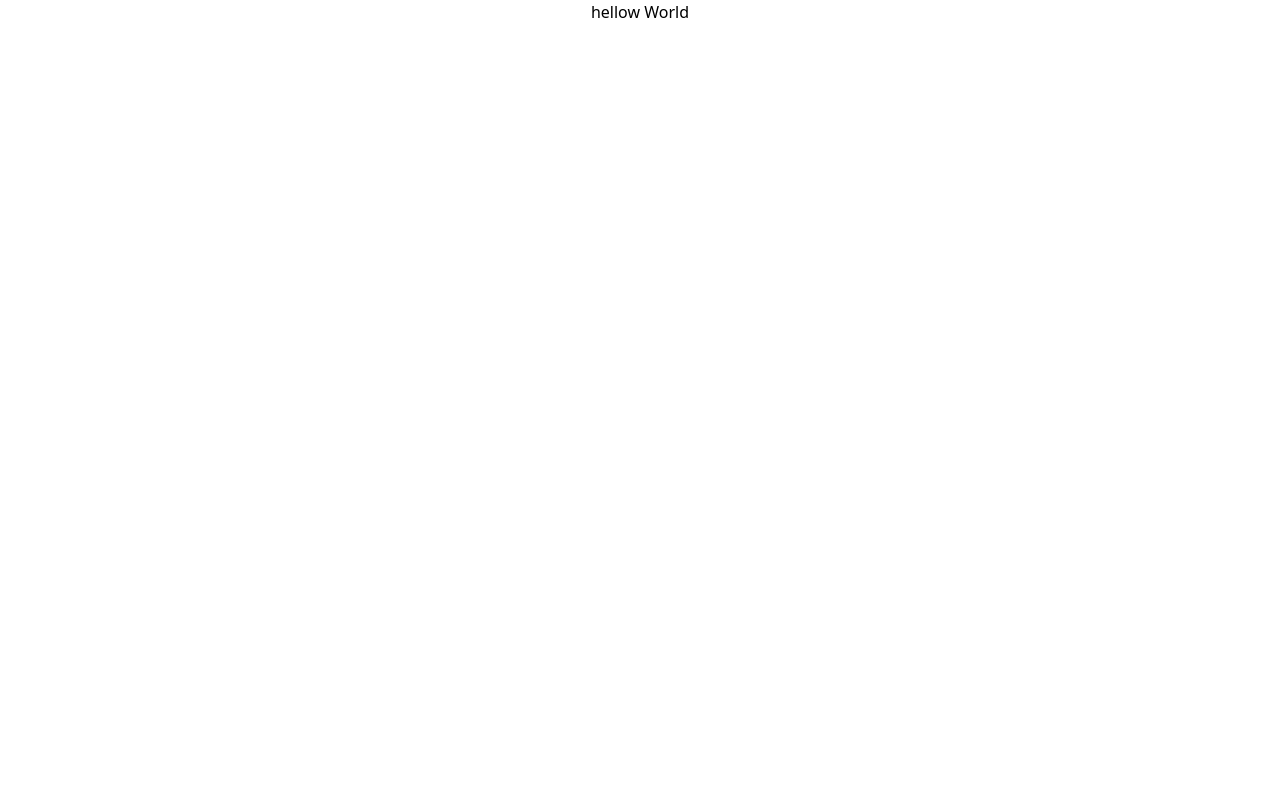
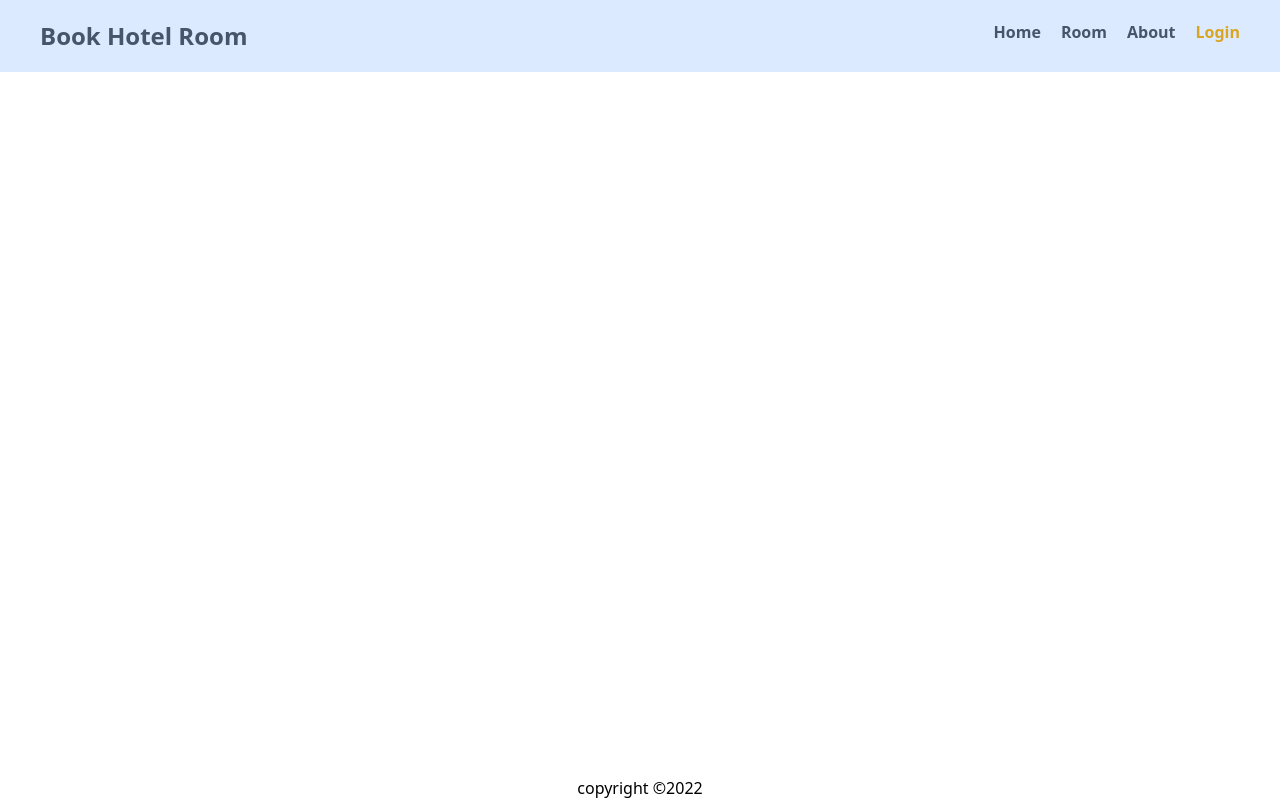
Before and after one commit to asaduzzaman599/book-hotel-room-react, a React (Create React App) app: page /login in a window 1280 px wide. Built offline with nearby package versions, Linux system fonts and the light colour scheme.

Commit message:
header and footer added

```diff
--- a/src/App.js
+++ b/src/App.js
@@ -1,10 +1,14 @@
 import logo from './logo.svg';
 import './App.css';
+import Header from './Components/Shared/Header/Header';
+import Footer from './Components/Shared/Footer/Footer';
 
 function App() {
   return (
-    <div className="App">
-      <h3>hellow World</h3>
+    <div className="App min-h-screen flex flex-col  justify-between ">
+      <Header></Header>
+
+      <Footer></Footer>
     </div>
   );
 }
--- a/src/Components/Home/Home.js
+++ b/src/Components/Home/Home.js
@@ -2,7 +2,7 @@ import React from 'react';
 
 const Home = () => {
     return (
-        <div>
+        <div >
 
         </div>
     );
--- a/src/Components/Shared/Footer/Footer.js
+++ b/src/Components/Shared/Footer/Footer.js
@@ -0,0 +1,12 @@
+import React from 'react';
+
+const Footer = () => {
+    const year = new Date();
+    return (
+        <footer>
+            <p>copyright &copy;{year.getFullYear()}</p>
+        </footer>
+    );
+};
+
+export default Footer;
--- a/src/Components/Shared/Header/Header.js
+++ b/src/Components/Shared/Header/Header.js
@@ -0,0 +1,19 @@
+import React from 'react';
+import { Link, NavLink } from 'react-router-dom';
+
+const Header = () => {
+    return (
+        <header className='flex justify-between px-10 py-5 bg-blue-100'>
+
+            <h2 className='font-bold text-2xl text-slate-600'>Book Hotel Room</h2>
+            <ul className='flex gap-5'>
+                <NavLink className="font-semibold text-slate-600" style={({isActive})=>isActive?{color:'goldenrod'}:{}} to='/'>Home</NavLink>
+                <NavLink className="font-semibold text-slate-600" style={({isActive})=>isActive?{color:'goldenrod'}:{}}  to='/room'>Room</NavLink>
+                <NavLink className="font-semibold text-slate-600" style={({isActive})=>isActive?{color:'goldenrod'}:{}}  to='/about'>About</NavLink>
+                <NavLink className="font-semibold text-slate-600" style={({isActive})=>isActive?{color:'goldenrod'}:{}}  to='/login'>Login</NavLink>
+            </ul>
+        </header>
+    );
+};
+
+export default Header;
--- a/src/index.js
+++ b/src/index.js
@@ -3,10 +3,13 @@ import ReactDOM from 'react-dom';
 import './index.css';
 import App from './App';
 import reportWebVitals from './reportWebVitals';
+import { BrowserRouter } from 'react-router-dom';
 
 ReactDOM.render(
   <React.StrictMode>
-    <App />
+    <BrowserRouter>
+      <App />
+    </BrowserRouter>
   </React.StrictMode>,
   document.getElementById('root')
 );
```
